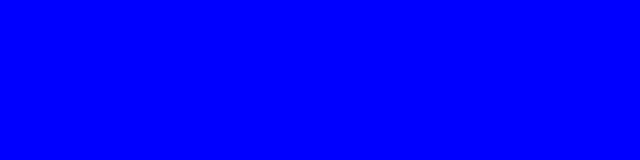
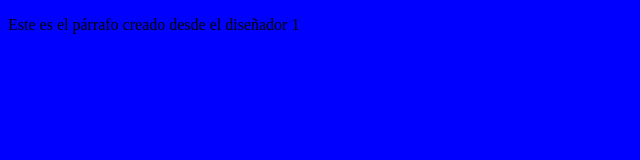
Before and after one commit to jeanp07/test01, a plain HTML site: page index.html in a window 1280 px wide. Shown: the whole page, without its empty margins (0-640 px from the left). Drawn offline with Linux system fonts and the light colour scheme.

Commit message:
Creando parrafo 02 desde Diseñador1

```diff
--- a/index.html
+++ b/index.html
@@ -8,6 +8,8 @@
 </head>
 <body>
 
+    <p>Este es el párrafo creado desde el diseñador 1</p>
+
     <script src="js/app.js"></script>
 </body>
 </html>
```
